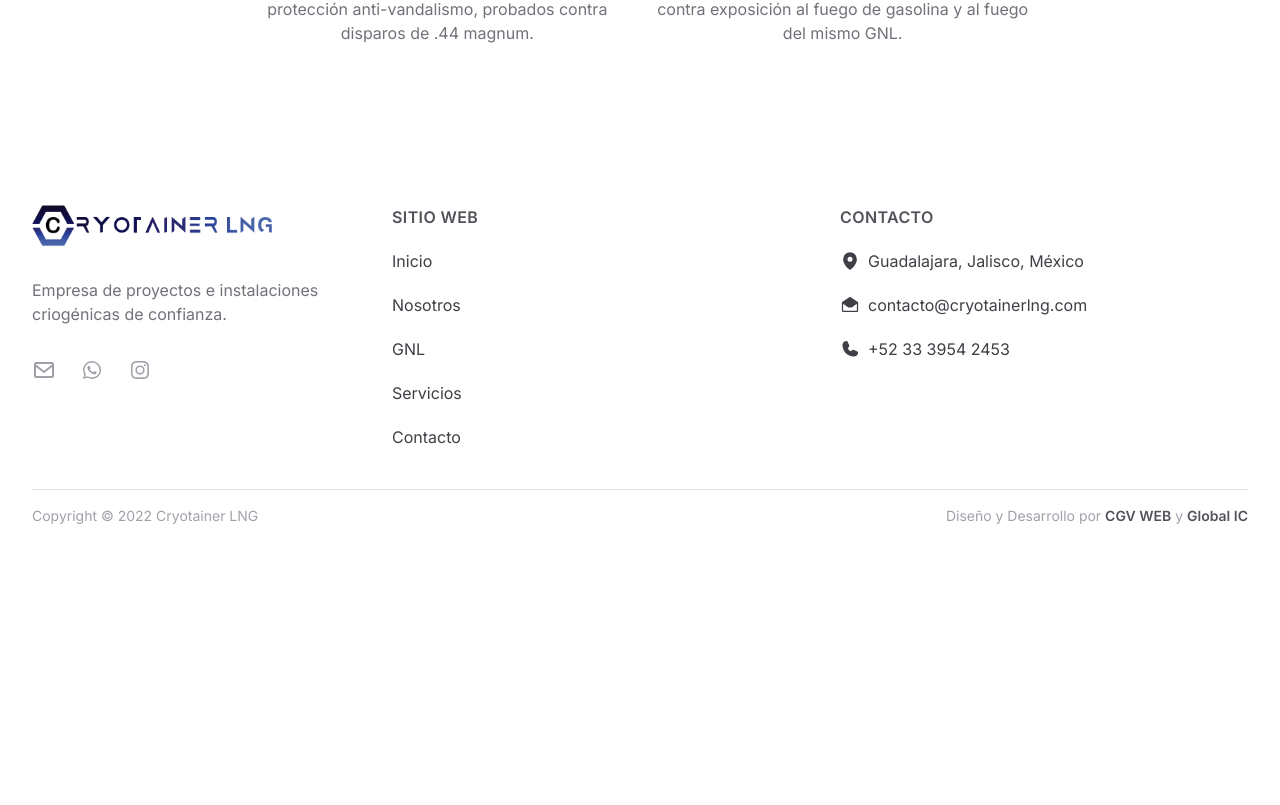
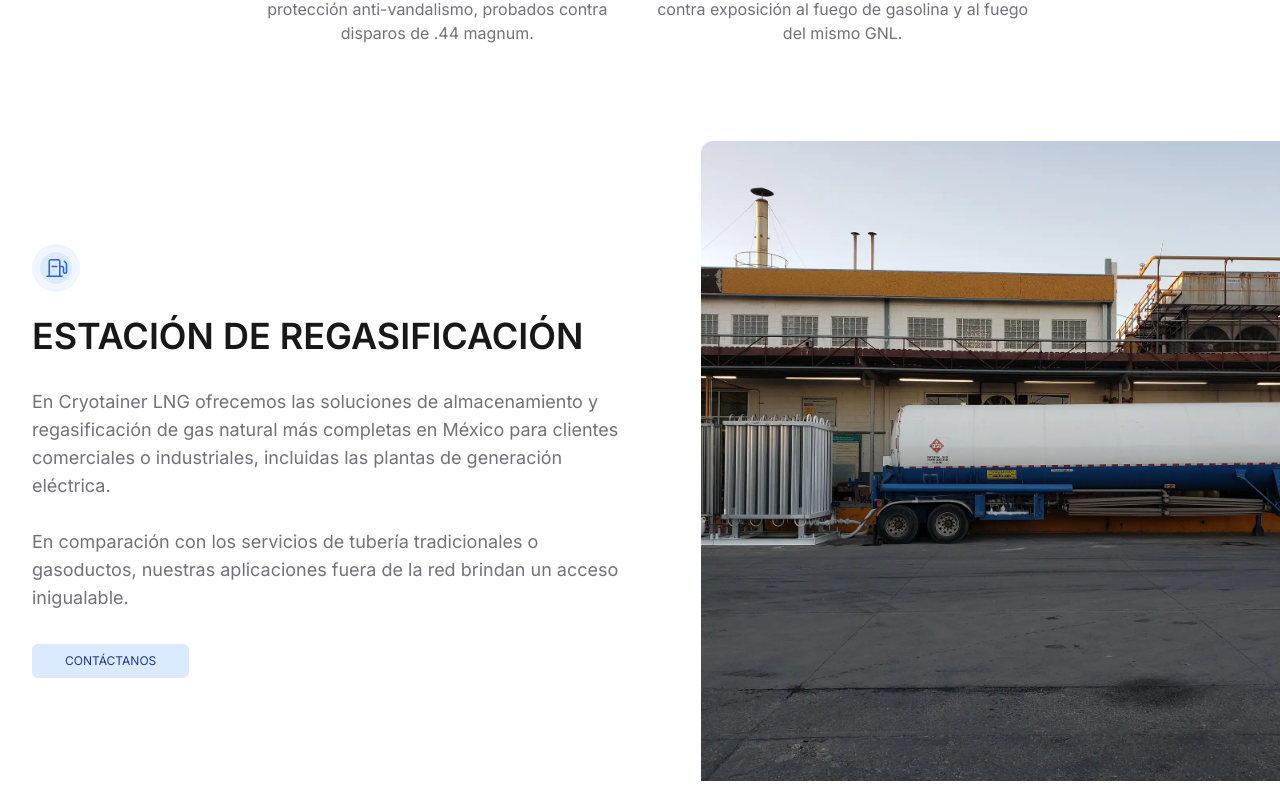
Before and after one commit to global-ic/cryotainer-lng, a Nuxt app in the folder nuxt/: page /gnl in a window 1280 px wide. Shown: the part 3875-4680 px from the top of the page. Before the commit the page ends 4417 px from the top, so only its background shows below. Built offline with nearby package versions, Linux system fonts and the light colour scheme; a web font is replaced by a local one.

Commit message:
update(Client): Add the GNL filling section

```diff
--- /dev/null
+++ b/nuxt/components/gnl/FillingSection.vue
@@ -0,0 +1,42 @@
+<script setup lang="ts"></script>
+
+<template>
+  <section class="overflow-hidden py-8 md:py-0">
+    <UiContainer class="grid items-center gap-8 md:grid-cols-2 md:gap-0">
+      <div>
+        <div
+          aria-hidden="true"
+          class="flex h-12 w-12 items-center justify-center rounded-full border-8 border-primary-50 bg-primary-100 text-primary-600"
+        >
+          <IconsPhGasPump class="h-6 w-6" />
+        </div>
+
+        <h2 class="mt-6 font-headline text-3xl font-semibold uppercase text-zinc-900 sm:text-4xl">
+          Estación de regasificación
+        </h2>
+
+        <p class="mt-4 text-lg text-zinc-500 md:mt-8">
+          En Cryotainer LNG ofrecemos las soluciones de almacenamiento y regasificación de gas natural más
+          completas en México para clientes comerciales o industriales, incluidas las plantas de generación
+          eléctrica.<br /><br />
+          En comparación con los servicios de tubería tradicionales o gasoductos, nuestras aplicaciones fuera
+          de la red brindan un acceso inigualable.
+        </p>
+
+        <NuxtLink :to="{ name: 'contacto' }" class="btn btn-primary mt-8">Contáctanos</NuxtLink>
+      </div>
+
+      <div class="relative h-80 md:h-[35rem] lg:h-[80vh]">
+        <picture>
+          <source srcset="/img/webp/cryotainer-img-18.webp" type="image/webp" />
+          <source srcset="/img/cryotainer-img-18.jpg" type="image/jpeg" />
+          <img
+            src=""
+            alt="Tanque de GNL - Cryotainer LNG"
+            class="absolute h-full w-full rounded-xl object-cover md:left-[10%] md:rounded-b-none lg:w-[50vw] lg:max-w-none"
+          />
+        </picture>
+      </div>
+    </UiContainer>
+  </section>
+</template>
--- a/nuxt/pages/gnl.vue
+++ b/nuxt/pages/gnl.vue
@@ -9,5 +9,6 @@ definePageMeta({ header: { color: 'dark' } });
     <GnlAboutSection />
     <GnlTransportSection />
     <GnlTanksSection />
+    <GnlFillingSection />
   </main>
 </template>
```
Also changed, not shown: nuxt/public/img/cryotainer-img-18.jpg (added), nuxt/public/img/webp/cryotainer-img-18.webp (added).
